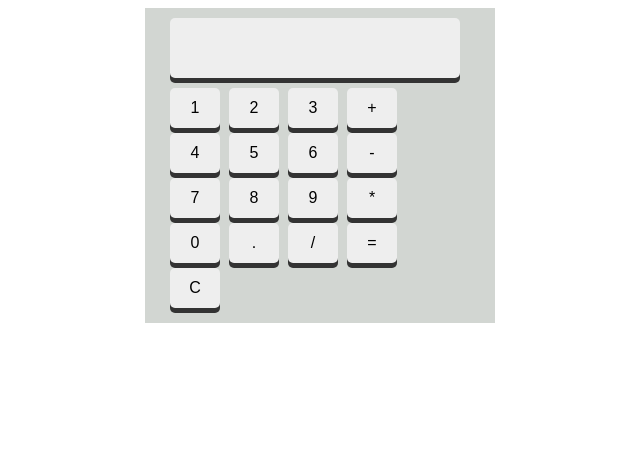
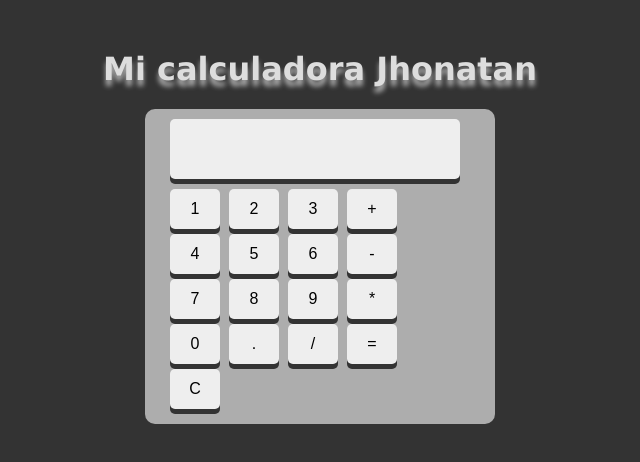
Before and after one commit to Jhonatanisai8/Calculadora-en-JS, a plain HTML site: page index.html in a window 1280 px wide. Shown: the whole page, without its empty margins (320-960 px from the left). Drawn offline with Linux system fonts and the light colour scheme.

Commit message:
estilos al header

```diff
--- a/index.html
+++ b/index.html
@@ -9,6 +9,9 @@
 </head>
 
 <body>
+    <header class="header">
+        <h1>Mi calculadora Jhonatan</h1>
+    </header>
     <div class="calculator">
         <input class="elemet-button" type="text" id="pantalla" readonly>
         <br>
--- a/style.css
+++ b/style.css
@@ -1,8 +1,14 @@
+body {
+    background-color: #333;
+    margin-top: 50px;
+}
+
 .calculator {
     width: 300px;
-    background-color: #2323;
+    background-color: #fff9;
     margin: auto;
     padding: 10px 25px;
+    border-radius: 10px;
 }
 
 .elemet-button {
@@ -25,3 +31,14 @@
     margin-bottom: 10px;
     text-align: right;
 }
+
+.header {
+    text-align: center;
+    font-family: Verdana, Geneva, Tahoma, sans-serif;
+}
+
+h1 {
+    color: #ddd;
+    box-sizing: border-box;
+    text-shadow: 0 6px 5px #fff9;
+}
```
